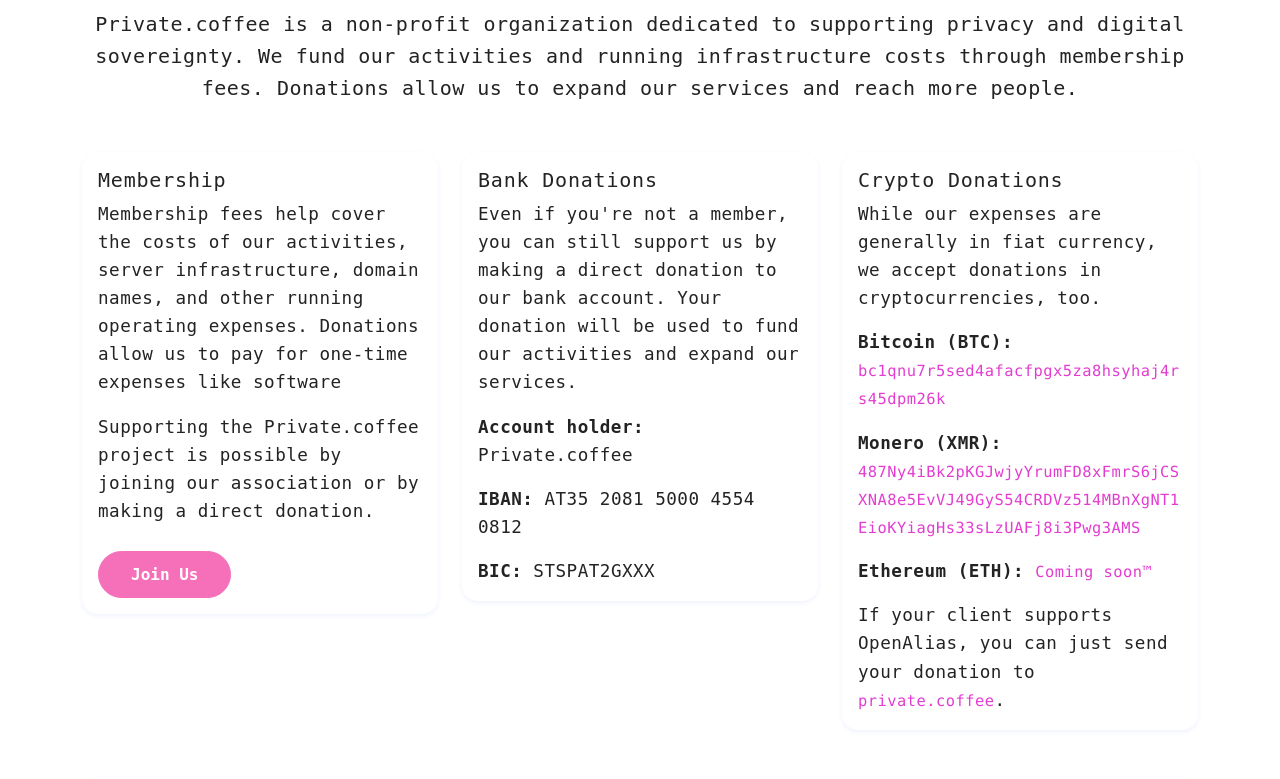
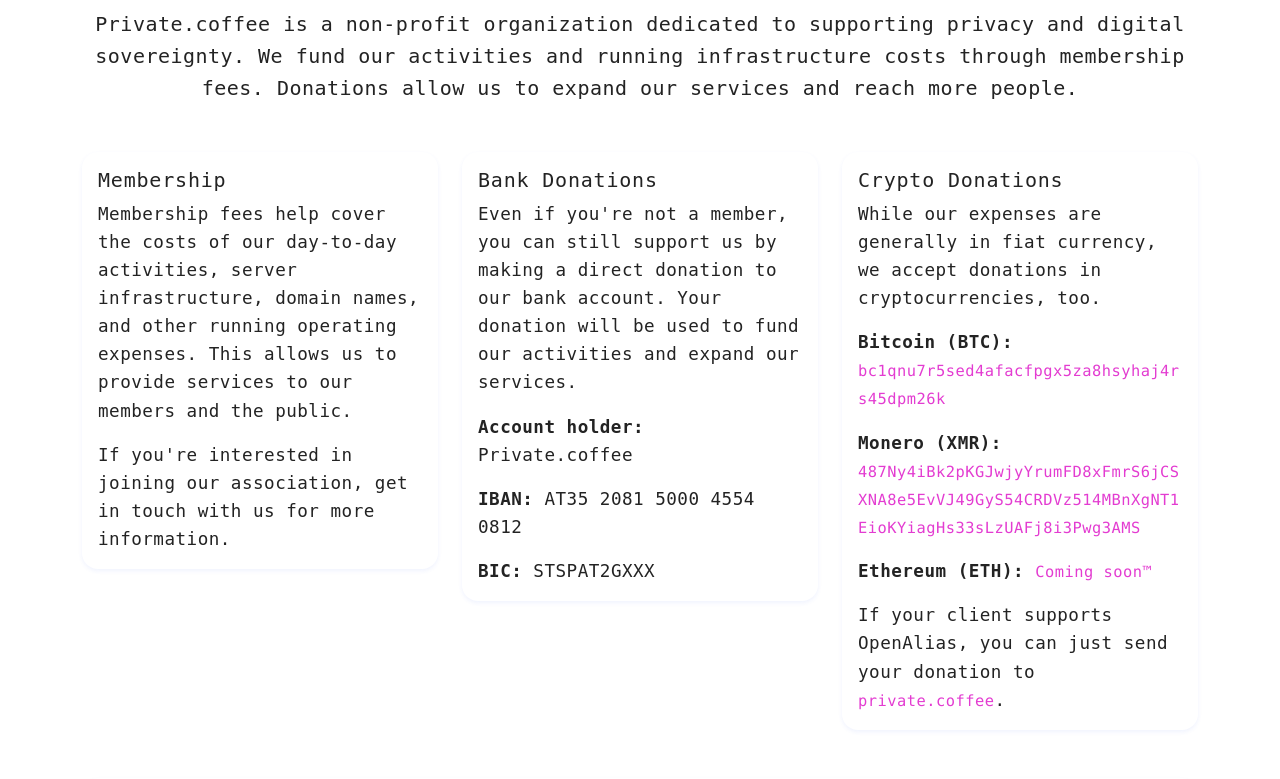
Before and after one commit to PrivateCoffee/privatecoffee-website, a Flask app: template templates/membership.html in a window 1280 px wide. Shown: the part 221-1000 px from the top of the page. Run offline with Flask 3, Linux system fonts and the light colour scheme; the template is opened without the code that fills it, so the values that code supplies are empty; some libraries are stand-ins or nearby versions.

Commit message:
feat(membership info): Refine membership details
Updated the membership section in `membership.html` to provide a clearer and more comprehensive explanation of how membership fees are utilized, emphasizing support for day-to-day activities and services for members and the public. Additionally, modified the call to action for joining, inviting prospective members to contact us for more information instead of direct solicitation to join. This change better outlines the value and purpose behind membership fees and encourages engagement through personal interaction.

These updates aim to enhance transparency regarding fund usage and to foster a more personalized connection with potential members, which could improve member recruitment and retention rates.

```diff
--- a/templates/membership.html
+++ b/templates/membership.html
@@ -17,15 +17,15 @@
         <div class="card-body">
           <h5 class="card-title">Membership</h5>
           <p class="card-text">
-            Membership fees help cover the costs of our activities, server
-            infrastructure, domain names, and other running operating expenses.
-            Donations allow us to pay for one-time expenses like software
+            Membership fees help cover the costs of our day-to-day activities,
+            server infrastructure, domain names, and other running operating
+            expenses. This allows us to provide services to our members and the
+            public.
           </p>
           <p class="card-text">
-            Supporting the Private.coffee project is possible by joining our
-            association or by making a direct donation.
+            If you're interested in joining our association, get in touch with
+            us for more information.
           </p>
-          <a href="#" class="btn btn-primary">Join Us</a>
         </div>
       </div>
     </div>
```
